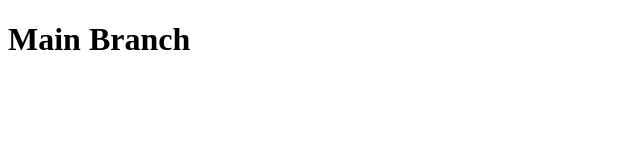
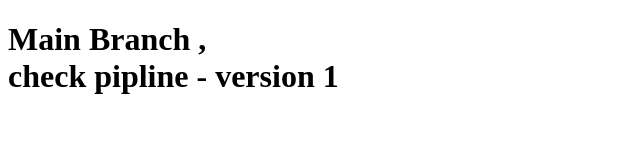
Before and after one commit to Dhruvam-dev/dhr-s3-git-single, a plain HTML site: page index.html in a window 1280 px wide. Shown: the whole page, without its empty margins (0-640 px from the left). Drawn offline with Linux system fonts and the light colour scheme.

Commit message:
Update index.html

```diff
--- a/index.html
+++ b/index.html
@@ -4,6 +4,7 @@
     <title>Main Branch</title>
 </head>
 <body>
-    <h1>Main Branch</h1>
+    <h1>Main Branch , <br>
+    check pipline - version 1</h1>
 </body>
 </html>
```
